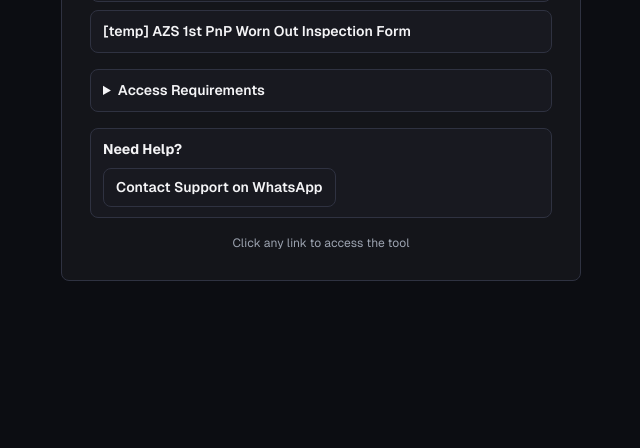
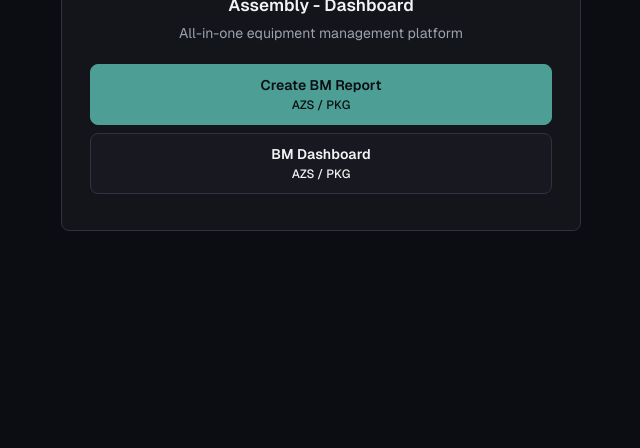
Before and after one commit to eqp-dashboard/eqp-links, a plain HTML site: page index.html in a window 1280 px wide. Shown: the part 352-800 px from the top of the page, without its empty margins (319-959 px from the left). Drawn offline with Linux system fonts and the light colour scheme.

Commit message:
style: center EQP landing card and keep two BM links

```diff
--- a/index.html
+++ b/index.html
@@ -3,7 +3,7 @@
   <head>
     <meta charset="UTF-8" />
     <meta name="viewport" content="width=device-width, initial-scale=1.0" />
-    <title>EQP Tools</title>
+    <title>Cell Equipment Technology | Assembly Dashboard</title>
     <script>
       try {
         if (localStorage.getItem('eqp_theme') === 'light') {
@@ -49,6 +49,9 @@
       body {
         margin: 0;
         min-height: 100vh;
+        min-height: 100dvh;
+        display: grid;
+        grid-template-rows: auto 1fr;
         font: 14px/1.5 Geist, system-ui, sans-serif;
         background: var(--background);
         color: var(--foreground);
@@ -68,18 +71,18 @@
       [data-theme="light"] .logo-light { display: block; }
       main {
         width: min(520px, calc(100% - 32px));
-        margin: clamp(16px, 4vw, 40px) auto;
+        place-self: center;
+        margin: 16px 0;
+        text-align: center;
         padding: clamp(16px, 4vw, 28px);
         background: var(--card);
         border: 1px solid var(--border);
         border-radius: 8px;
       }
       h1 { margin: 0; font-size: clamp(21px, 5vw, 26px); letter-spacing: -.025em; }
-      h2 { margin: 0 0 8px; font-size: 14px; }
-      .subtitle, .footer, .requirements-content, .reserved { color: var(--muted-foreground); }
-      .subtitle { margin: 4px 0 20px; }
-      .footer { margin: 16px 0 0; font-size: 12px; text-align: center; }
-      .link-button, .whatsapp-link, .theme-toggle {
+      .section-title { margin: 4px 0 0; font-size: 17px; font-weight: 600; }
+      .subtitle { margin: 4px 0 20px; color: var(--muted-foreground); }
+      .link-button, .theme-toggle {
         border: 1px solid var(--border);
         border-radius: 8px;
         color: inherit;
@@ -89,21 +92,12 @@
         text-decoration: none;
       }
       .link-button { display: block; padding: 10px 12px; margin: 8px 0; }
-      .theme-toggle, .whatsapp-link { display: inline-block; padding: 8px 12px; cursor: pointer; }
+      .theme-toggle { display: inline-block; padding: 8px 12px; cursor: pointer; }
       .primary { background: var(--primary); color: var(--primary-foreground); border-color: var(--primary); }
-      .reserved { color: var(--muted-foreground); }
+      .link-button small { display: block; font-size: 12px; font-weight: 500; }
       a:hover:not(.primary), button:hover { background: var(--accent); }
       .primary:hover { filter: brightness(.9); }
       :focus-visible { outline: 2px solid var(--ring); outline-offset: 3px; }
-      .requirements, .contact {
-        margin-top: 16px;
-        padding: 10px 12px;
-        background: var(--muted);
-        border: 1px solid var(--border);
-        border-radius: 8px;
-      }
-      summary { cursor: pointer; font-weight: 600; }
-      .requirements-content ul { padding-inline-start: 20px; }
     </style>
   </head>
   <body>
@@ -115,67 +109,25 @@
       </div>
     </header>
     <main>
-      <h1>Assembly EQP Tools</h1>
-      <p class="subtitle">Access all your equipment management tools</p>
+      <h1>Cell Equipment Technology</h1>
+      <p class="section-title">Assembly - Dashboard</p>
+      <p class="subtitle">All-in-one equipment management platform</p>
 
       <a
         href="http://10.99.65.254:3000/downtime-form"
         class="link-button primary"
       >
         Create BM Report
+        <small>AZS / PKG</small>
       </a>
 
       <a
         href="http://10.99.65.254:3000"
         class="link-button"
       >
-        EQP-Dashboard
+        BM Dashboard
+        <small>AZS / PKG</small>
       </a>
-
-      <span class="link-button reserved">RESERVED</span>
-
-      <a
-        href="https://docs.google.com/forms/d/e/1FAIpQLScJyM8mZeOM-2mU4baZeEbRfaBT-PPgZPKxsD3bGwLzgWsO5A/viewform"
-        class="link-button"
-      >
-        [temp] AZS 1st PnP Worn Out Inspection Form
-      </a>
-
-      <details class="requirements">
-        <summary>Access Requirements</summary>
-        <div class="requirements-content">
-          <p>
-            <strong>Important:</strong> EQP-Dashboard can only be accessed using
-            internal WiFi.
-          </p>
-
-          <p><strong>Desktop Access:</strong></p>
-          <ul>
-            <li>LGES_WIN</li>
-            <li>HLI_MOB</li>
-          </ul>
-
-          <p><strong>Mobile Access:</strong></p>
-          <ul>
-            <li>EQP-Dashboard_Main (AZS Production Line only)</li>
-            <li>EQP-Dashboard (AZS Production Line only)</li>
-          </ul>
-        </div>
-      </details>
-
-      <div class="contact">
-        <h2>Need Help?</h2>
-        <a
-          href="https://wa.me/62895333537537?text=Hello,%20I'm%20having%20trouble%20accessing%20the%20EQP%20tools.%20Can%20you%20please%20help%20me?"
-          class="whatsapp-link"
-          target="_blank"
-          rel="noopener noreferrer"
-        >
-          Contact Support on WhatsApp
-        </a>
-      </div>
-
-      <p class="footer">Click any link to access the tool</p>
     </main>
     <script>
       const root = document.documentElement;
```
